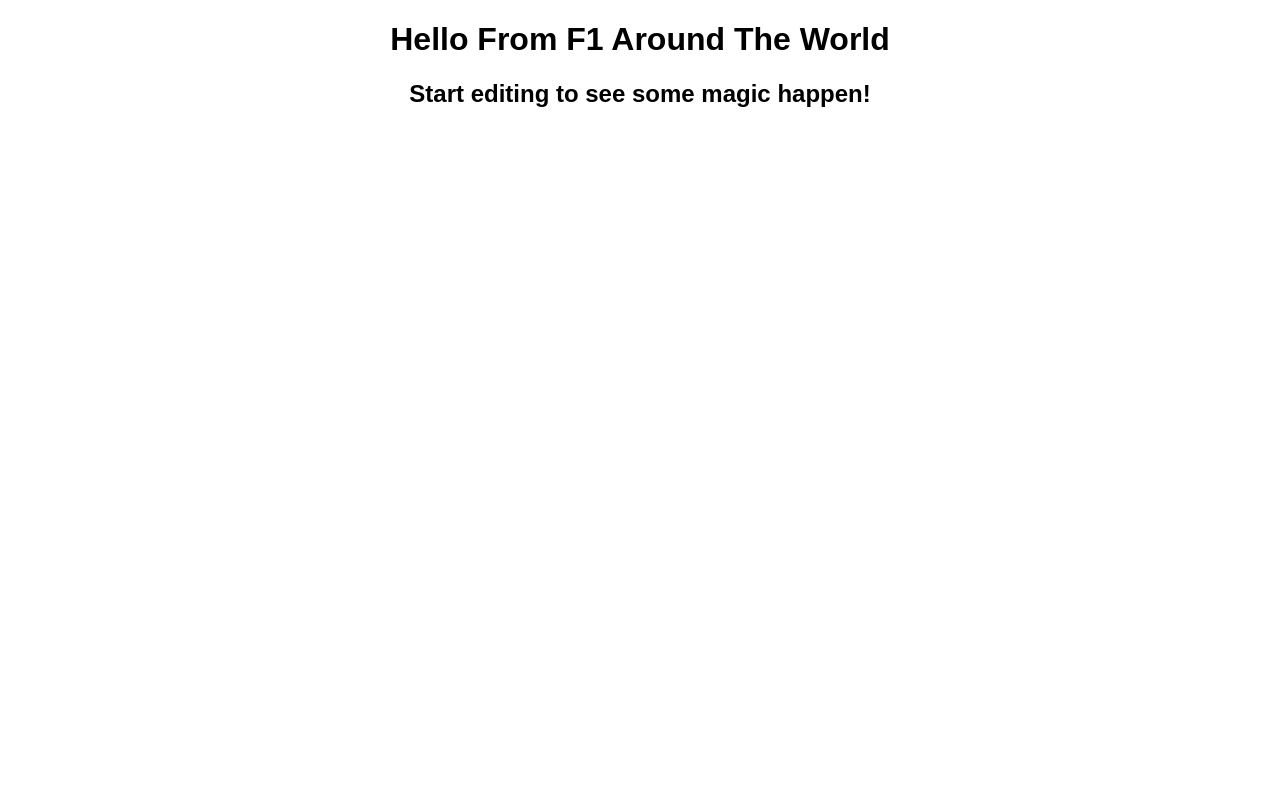
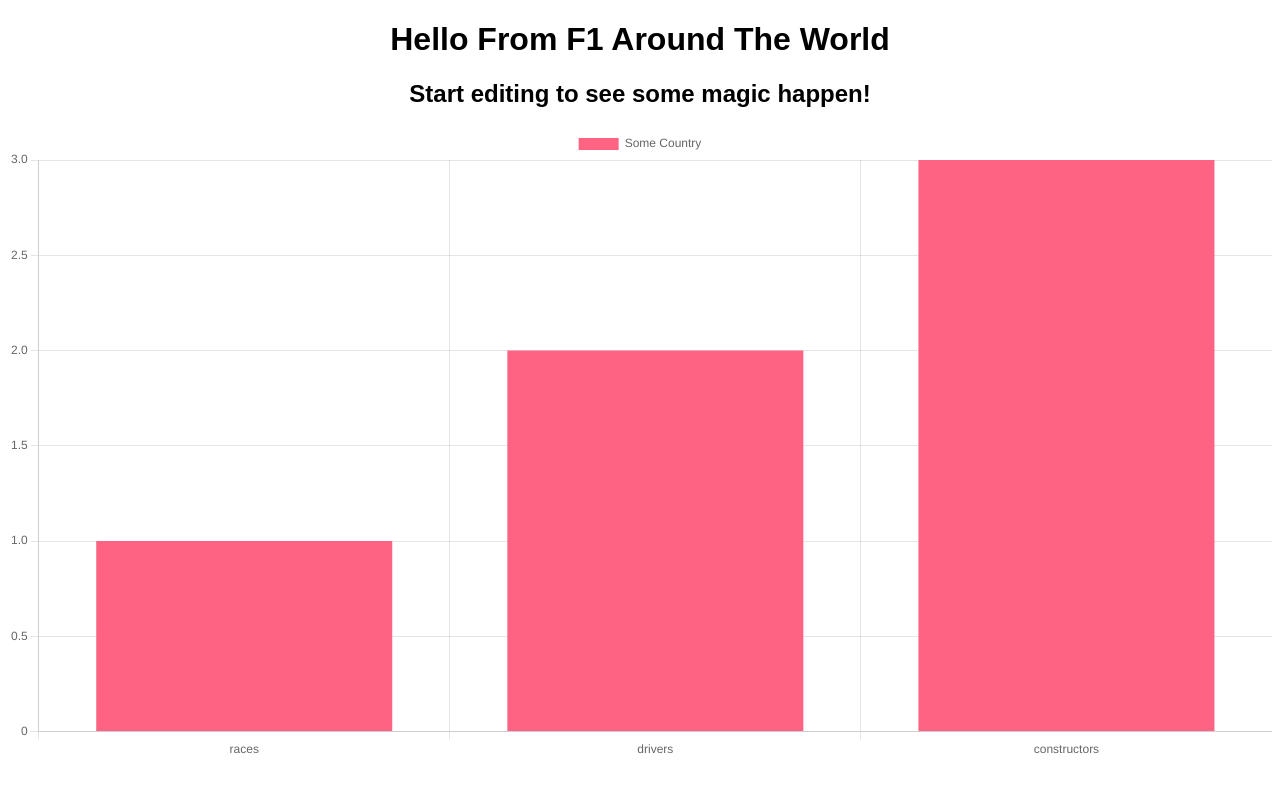
Before and after one commit to MrFiszbi1/F1-Around-The-World, a React (Create React App) app: page / in a window 1280 px wide. Shown: the top 792 px of the page. Built offline with nearby package versions, Linux system fonts and the light colour scheme.

Commit message:
Working barchart component through chart.js added with demo in App.js

```diff
--- a/package.json
+++ b/package.json
@@ -10,8 +10,10 @@
   "dependencies": {
     "@mui/material": "^5.13.1",
     "axios": "^1.4.0",
+    "chart.js": "^4.3.0",
     "loader-utils": "3.2.1",
     "react": "18.2.0",
+    "react-chartjs-2": "^5.2.0",
     "react-dom": "18.2.0",
     "react-scripts": "5.0.1"
   },
--- a/src/App.js
+++ b/src/App.js
@@ -1,10 +1,14 @@
-import './styles.css';
+import "./styles.css";
+import BarChart from "./components/f3-barcharts";
+import React from "react";
 
 export default function App() {
   return (
-    <div className='App'>
+    <div className="App">
       <h1>Hello From F1 Around The World</h1>
       <h2>Start editing to see some magic happen!</h2>
+
+      <BarChart />
     </div>
   );
 }
--- a/src/components/f3-barcharts.jsx
+++ b/src/components/f3-barcharts.jsx
@@ -0,0 +1,26 @@
+import React from "react";
+import Chart from "chart.js/auto";
+import { Bar } from "react-chartjs-2";
+
+const labels = ["races", "drivers", "constructors"];
+const data = {
+  labels: labels,
+  datasets: [
+    {
+      label: "Some Country",
+      backgroundColor: "rgb(255, 99, 132)",
+      borderColor: "rgb(255, 99, 132)",
+      data: [1, 2, 3],
+    },
+  ],
+};
+
+const BarChart = () => {
+  return (
+    <div>
+      <Bar data={data} />
+    </div>
+  );
+};
+
+export default BarChart;
```
Also changed, not shown: 1 other file (tests, documents, lock files or other folders).
